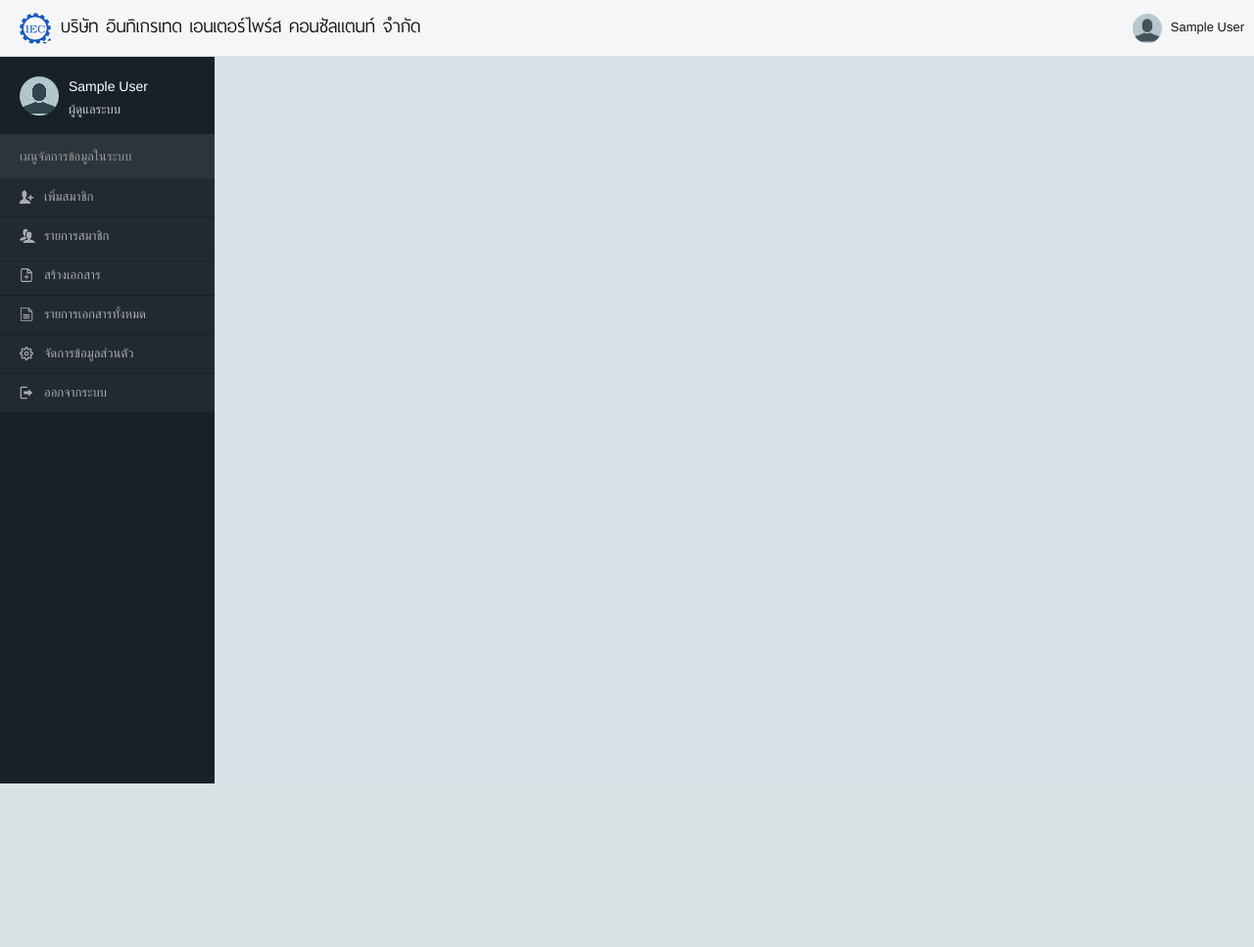
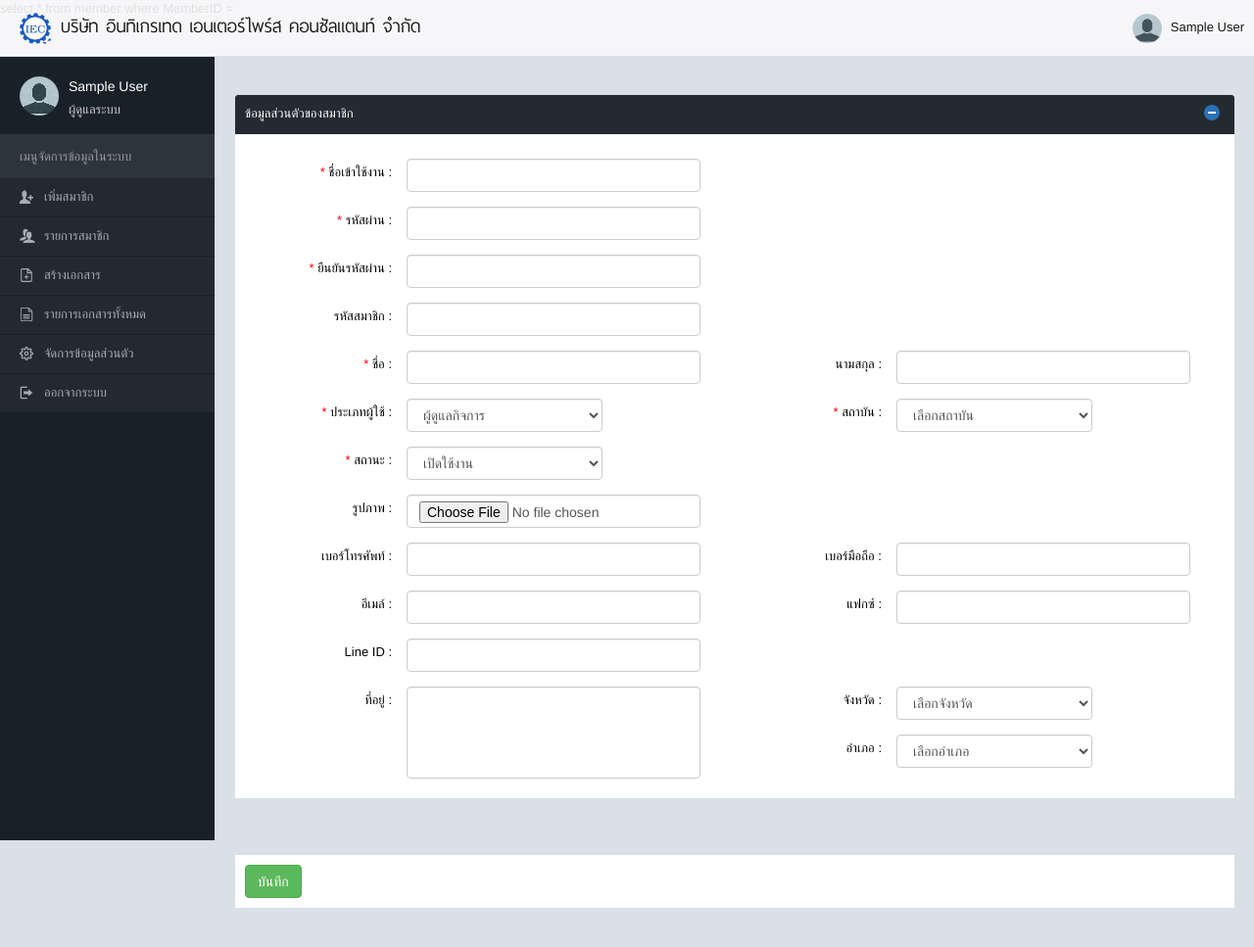
Before and after one commit to sakurayimyim/ManageDoc, a PHP site: page /index.php?page=editMember in a window 1280 px wide. Shown: the whole page at 98% size. Before the commit the page ends 800 px from the top, so only its background shows below. Run offline with PHP 8.4, Linux system fonts and the light colour scheme; the visitor is signed in with stand-in values (Sample User, id 1); data that the repository does not hold is empty.

Commit message:
แก้ไข member

```diff
--- /dev/null
+++ b/include/editMember.php
@@ -0,0 +1,211 @@
+<?php
+	$id = $_GET['id'];
+	echo $sqlMember = "select * from member where MemberID = $id";
+	$sqlQuery = mysql_db_query($dbname, $sqlMember);
+	$objResult = mysql_fetch_array($sqlQuery);
+?>
+<form id="frmEditMember">
+<div class="content-list">
+  <div class="panel-group" id="accordion1" role="tablist" aria-multiselectable="true">
+  <div class="content-header">
+    ข้อมูลส่วนตัวของสมาชิก
+  <a role="button" data-toggle="collapse" data-parent="#accordion1" href="#collapseOne1" aria-expanded="true" aria-controls="collapseOne">
+  <div style="float:right;line-height:16px; margin-right:5px;">
+  	<img src="images/minus-alt.png" title="ปิดแท็บ">
+  </div>
+  </a>
+  </div>
+
+  <div id="collapseOne1" class="panel-collapse collapse in" role="tabpanel" aria-labelledby="headingOne">
+  <div class="panel-body">
+  <div class="content-body">
+	<div class="info">
+		<div class="info_left">
+			<div class="label_left"><font color="red">*</font> ชื่อเข้าใช้งาน :</div>
+			<div class="label_right"><input type="text" class="form-control" name="Username" value="<?=$objResult['Username']?>" ></div>
+		</div>
+		<div class="clean"></div>
+		<div class="info_left">
+			<div class="label_left"><font color="red">*</font> รหัสผ่าน :</div>
+			<div class="label_right"><input type="password" class="form-control" name="Password" id="Password" value="<?=$objResult['Password']?>" ></div>
+		</div>
+		<div class="clean"></div>
+		<div class="info_left">
+			<div class="label_left"><font color="red">*</font> ยืนยันรหัสผ่าน :</div>
+			<div class="label_right"><input type="password" class="form-control" name="CfmPassword" value="<?=$objResult['Password']?>" ></div>
+		</div>
+		<div class="clean"></div>
+		<div class="info_left">
+			<div class="label_left ">รหัสสมาชิก :</div>
+			<div class="label_right "><input type="text" class="form-control" name="MemberNo" value="<?=$objResult['MemberNo']?>" ></div>
+		</div>
+		<div class="clean"></div>
+		<div class="info_left">
+			<div class="label_left"><font color="red">*</font> ชื่อ :</div>
+			<div class="label_right"><input type="text" class="form-control" name="FirstName" value="<?=$objResult['MemberFirstName']?>" ></div>
+		</div>
+		<div class="info_left">
+			<div class="label_left"> นามสกุล :</div>
+			<div class="label_right"><input type="text" class="form-control" name="LastName" value="<?=$objResult['MemberLastName']?>" ></div>
+		</div>
+		<div class="info_left">
+			<div class="label_left"><font color="red">*</font> ประเภทผู้ใช้ :</div>
+			<div class="label_right">
+				<select class="form-control form-w220" name="MemberType">
+					<option value="1" <?php if($objResult['MemberLastName'] == 1){ ?> selected="selected"<? } ?>>ผู้ดูแลกิจการ</option>
+					<option value="2" <?php if($objResult['MemberLastName'] == 2){ ?> selected="selected"<? } ?>>ผู้ดูแลระบบ</option>
+					<option value="3" <?php if($objResult['MemberLastName'] == 3){ ?> selected="selected"<? } ?>>เจ้าหน้าที่ธนาคาร</option>
+				</select>
+			</div>
+		</div>
+		<div class="info_left">
+			<div class="label_left"><font color="red">*</font> สถาบัน :</div>
+			<div class="label_right">
+			<select class="form-control form-w220" name="Institute">
+					<option value="0" <?php if($objResult['InstituteID'] == 0){ ?> selected="selected"<? } ?>>เลือกสถาบัน</option>
+					<option value="1" <?php if($objResult['InstituteID'] == 1){ ?> selected="selected"<? } ?>>UOB</option>
+				</select>
+			</div>
+		</div>
+		<div class="info_left">
+			<div class="label_left"><font color="red">*</font> สถานะ :</div>
+			<div class="label_right">
+				<select class="form-control form-w220" name="MemberStatus">
+					<option value="1" <?php if($objResult['Status'] == 1){ ?> selected="selected"<? } ?>>เปิดใช้งาน</option>
+					<option value="2" <?php if($objResult['Status'] == 2){ ?> selected="selected"<? } ?>>ปิดใช้งาน/บล๊อก</option>
+				</select>
+			</div>
+		</div>
+		<div class="clean"></div>
+		<div class="info_left">
+			<div class="label_left">รูปภาพ :</div>
+			<div class="label_right"><input type="file" class="form-control" ></div>
+		</div>
+		<div class="clean"></div>
+		<div class="info_left">
+			<div class="label_left">เบอร์โทรศัพท์ :</div>
+			<div class="label_right"><input type="text" class="form-control" name="PhoneNum"  value="<?=$objResult['PhoneNum']?>"></div>
+		</div>
+		<div class="info_left">
+			<div class="label_left">เบอร์มือถือ :</div>
+			<div class="label_right"><input type="text" class="form-control" name="Mobile" value="<?=$objResult['Mobile']?>"></div>
+		</div>
+		<div class="info_left">
+			<div class="label_left">อีเมล์ :</div>
+			<div class="label_right"><input type="text" class="form-control" name="Email" value="<?=$objResult['Email']?>"></div>
+		</div>
+		<div class="info_left">
+			<div class="label_left">แฟกซ์ :</div>
+			<div class="label_right"><input type="text" class="form-control" name="Fax" value="<?=$objResult['Fax']?>"></div>
+		</div>
+		<div class="info_left">
+			<div class="label_left">Line ID :</div>
+			<div class="label_right"><input type="text" class="form-control" name="LineID" value="<?=$objResult['LineID']?>"></div>
+		</div>
+		<div class="clean"></div>
+		<div class="info_left">
+			<div class="label_left">ที่อยู่ :</div>
+			<div class="label_right">
+			<textarea class="form-control" rows="4" name="Address"><?=$objResult['Address']?></textarea>
+			</div>
+		</div>
+		<div class="info_left">
+			<div class="label_left">จังหวัด :</div>
+			<div class="label_right">
+			<select class="form-control form-w220" name="Province">
+					<option value="1">เลือกจังหวัด</option>
+			</select>
+			</div>
+		</div>
+		<div class="info_left">
+			<div class="label_left">อำเภอ :</div>
+			<div class="label_right">
+			<select class="form-control form-w220" name="Aumpur">
+					<option value="1">เลือกอำเภอ</option>
+			</select>
+			</div>
+		</div>
+	</div>
+	<div class="clean"></div>
+   </div>
+   </div>
+   </div>
+</div>
+</div>
+<div class="clean mt-57"></div>
+<div class="content-list">
+  <div class="content-body">
+	<input type="button" id="SubmitFrmEditMember" class="btn btn-success" value="บันทึก"></div>
+  </div>
+</form>
+<script type="text/javascript">
+	$.validator.addMethod('selectcheck', function (value) {
+        return (value != '0');
+    }, "กรุณาเลือกข้อมูล");
+	$("#frmEditMember").validate({
+	    rules : {
+	    		Username : {
+	    			required : true,
+	    			minlength : 4,
+	    			maxlength : 20
+	    		},
+                Password : {
+                	required : true,
+                    minlength : 6,
+                    maxlength : 20
+                },
+                CfmPassword : {
+                    equalTo : "#Password"
+                },
+                FirstName : {
+                	minlength : 2,
+                	maxlength : 255
+                },
+                MemberType : {
+                	selectcheck: true
+                },
+                MemberType : {
+                	selectcheck: true
+                },
+                Institute : {
+                	selectcheck: true
+                }
+            },
+	    messages: {
+	        Username: {
+	            required : "กรุณากรอกข้อมูล",
+	            maxlength : "กรุณากรอกชื่อผู้ใช้ 4 ถึง 20 ตัวอักษร",
+	            minlength : "กรุณากรอกชื่อผู้ใช้ 4 ถึง 20 ตัวอักษร"
+	        },
+	        Password: {
+	        	 required : "กรุณากรอกข้อมูล",
+	        	 minlength : "กรุณากรอกหัสผ่าน 6 ถึง 20 ตัวอักษร",
+	        	 maxlength : "กรุณากรอกชื่อผู้ใช้ 6 ถึง 20 ตัวอักษร",
+	        },
+	        CfmPassword: {
+	        	equalTo : "กรุณากรอกรหัสผ่านให้ตรงกัน",
+	        }
+	    },
+	    });
+	$("#SubmitFrmEditMember").on('click',function(){
+		if($("#frmEditMember").valid()){
+			$.ajax({
+           type: "POST",
+           url: 'include/insertMember.php',
+           data: $("#frmNewMember").serialize(),
+           success: function(data)
+           {
+            console.log(data);
+            if(data.IsResult == true){
+              AlertSuccess();
+                window.location.href = 'index.php?page=listMember&id='+data.MemberID;
+            }else{
+              AlertError();
+            }
+           }
+         });
+		}
+
+    return false;
+});
+</script>
--- a/include/insertMember.php
+++ b/include/insertMember.php
@@ -1,4 +1,4 @@
-<?php
+<?php session_start();
 	include('../config/config.php');
 
 	$Username = $_POST['Username'];
@@ -18,8 +18,7 @@
 	$Province = $_POST['Province'];
 	$Aumpur = $_POST['Aumpur'];
 
-	$sqlInset = "INSERT INTO member
-	VALUES('',
+	$sqlInset = "INSERT INTO member VALUES('',
 		'$MemberNo',
 		'$Username',
 		'$Password',
@@ -27,6 +26,7 @@
 		'$FirstName',
 		'$LastName',
 		'$Institute',
+		'',
 		'',
 		'$PhoneNum',
 		'$Mobile',
--- a/index.php
+++ b/index.php
@@ -46,6 +46,7 @@
           case 'listDoc' : include('include/listDoc.php'); break;
           case 'newDoc' : include('include/newDoc.php'); break;
           case 'newMember' : include('include/newMember.php'); break;
+          case 'editMember' : include('include/editMember.php'); break;
           case 'manageProfile' : include('include/manageProfile.php'); break;
           case 'listMember' : include('include/listMember.php'); break;
           case 'logout' : logout(); break;
--- a/login.php
+++ b/login.php
@@ -61,7 +61,7 @@ $("#submit").on('click',function(){
             if(data.IsResult == true){
               AlertSuccess();
               if(data.MemberType == 1){
-                window.location.href = 'index.php?page=home';
+                window.location.href = 'index.php?page=listDoc';
               }
             }else{
               AlertError();
```
Also changed, not shown: include/listMember.php (+33 -17 lines), include/newMember.php (+17 -8 lines).
